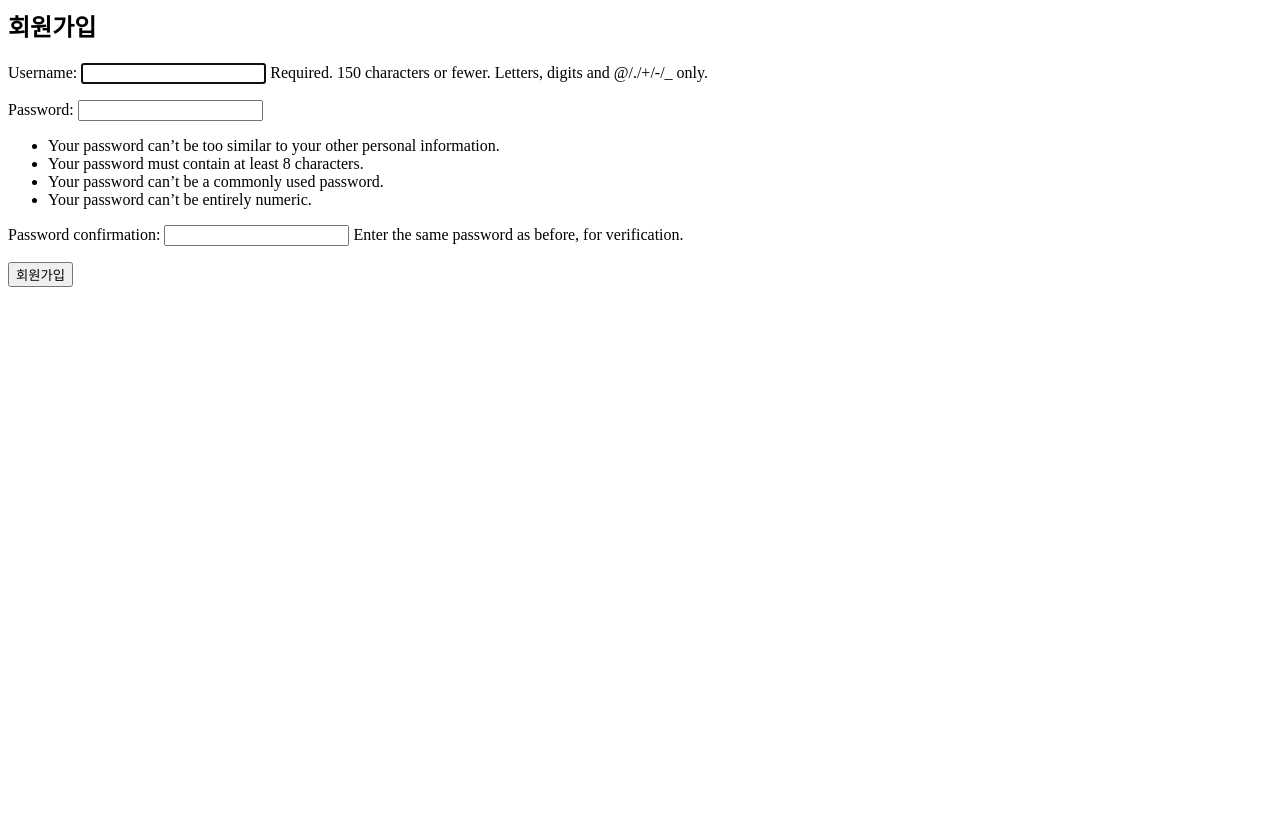
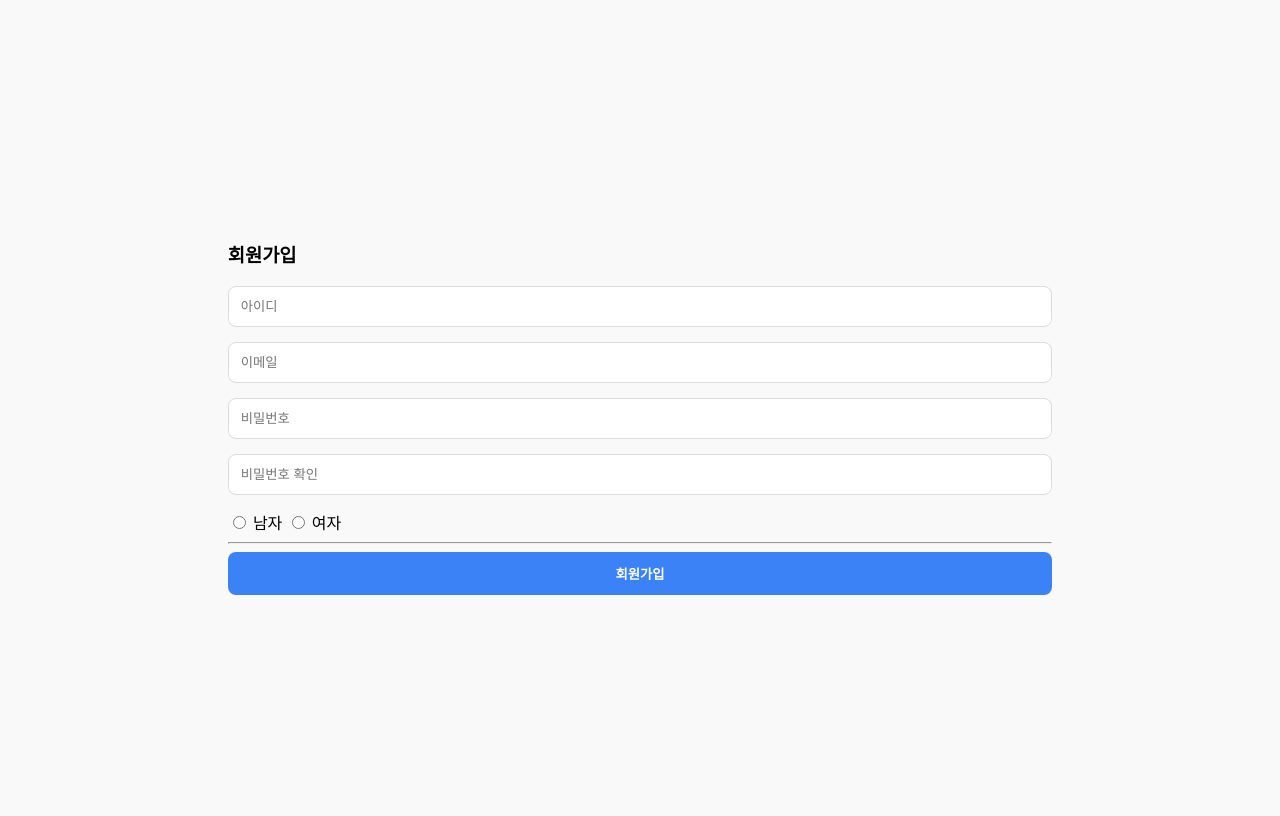
Before and after one commit to kingsubit/git-test, a Django app: page /accounts/signup/ in a window 1280 px wide. Before the commit the page ends 287 px from the top, so only its background shows below. Run offline with Django 5.2, Linux system fonts and the light colour scheme.

Commit message:
윤수 프론트 엔드 적용중 이메일, 전화번호 입력해야함

```diff
--- /dev/null
+++ b/accounts/static/accounts/style.css
@@ -0,0 +1,49 @@
+/* style.css */
+body {
+    background-color: #f9f9f9;
+    font-family: 'Segoe UI', Tahoma, Geneva, Verdana, sans-serif;
+    display: flex;
+    align-items: center;
+    justify-content: center;
+    height: 100vh;
+}
+
+.form-container {
+    background-color: white;
+    padding: 40px;
+    border-radius: 12px;
+    box-shadow: 0 4px 15px rgba(0, 0, 0, 0.1);
+    width: 350px;
+}
+
+h2 {
+    text-align: left;
+    margin-bottom: 20px;
+    color: #333;
+}
+
+input[type="text"],
+input[type="password"],
+input[type="email"] {
+    width: 100%;
+    padding: 12px;
+    margin-bottom: 15px;
+    border: 1px solid #ddd;
+    border-radius: 8px;
+    box-sizing: border-box;
+}
+
+button {
+    width: 100%;
+    padding: 12px;
+    background-color: #3b82f6;
+    color: white;
+    border: none;
+    border-radius: 8px;
+    cursor: pointer;
+    font-weight: bold;
+}
+
+button:hover {
+    background-color: #2563eb;
+}
--- a/accounts/templates/accounts/signup.html
+++ b/accounts/templates/accounts/signup.html
@@ -1,6 +1,33 @@
-<h2>회원가입</h2>
-<form method="post">
-  {% csrf_token %}
-  {{ form.as_p }}
-  <button type="submit">회원가입</button>
-</form>
+{% load static %}
+<!DOCTYPE html>
+<html lang="ko">
+<head>
+    <meta charset="UTF-8">
+    <title>회원가입</title>
+    <link rel="stylesheet" href="{% static 'accounts/style.css' %}">
+</head>
+<body>
+    <div class="wrapper">
+        <h3>회원가입</h3>
+        <form method="post">
+            {% csrf_token %}
+
+            <!-- 예시 입력 필드 (필요한 필드명에 따라 수정하세요) -->
+            <input type="text" name="username" class="inputbox" placeholder="아이디">
+            <input type="email" name="email" class="inputbox" placeholder="이메일">
+            <input type="password" name="password1" class="inputbox" placeholder="비밀번호">
+            <input type="password" name="password2" class="inputbox" placeholder="비밀번호 확인">
+
+            <!-- 성별 선택 (예시) -->
+            <div class="gender__wrapper">
+                <label class="gender"><input type="radio" name="gender" value="male"> 남자</label>
+                <label class="gender"><input type="radio" name="gender" value="female"> 여자</label>
+            </div>
+
+            <hr>
+
+            <button type="submit" id="signup__button">회원가입</button>
+        </form>
+    </div>
+</body>
+</html>
--- a/sign/settings.py
+++ b/sign/settings.py
@@ -115,7 +115,7 @@ USE_TZ = True
 # Static files (CSS, JavaScript, Images)
 # https://docs.djangoproject.com/en/5.2/howto/static-files/
 
-STATIC_URL = 'static/'
+STATIC_URL = '/static/'
 
 # Default primary key field type
 # https://docs.djangoproject.com/en/5.2/ref/settings/#default-auto-field
@@ -125,3 +125,6 @@ DEFAULT_AUTO_FIELD = 'django.db.models.BigAutoField'
 #로그인 로그아웃 이동경로
 LOGIN_REDIRECT_URL = '/'
 LOGOUT_REDIRECT_URL = '/accounts/login/'
+
+STATICFILES_DIRS = [BASE_DIR / 'accounts/static']
+#정적 파일 디렉토리 설정
```
Also changed, not shown: accounts/templates/accounts/home.html (+20 -8 lines), accounts/templates/accounts/login.html (+21 -6 lines), db.sqlite3.
